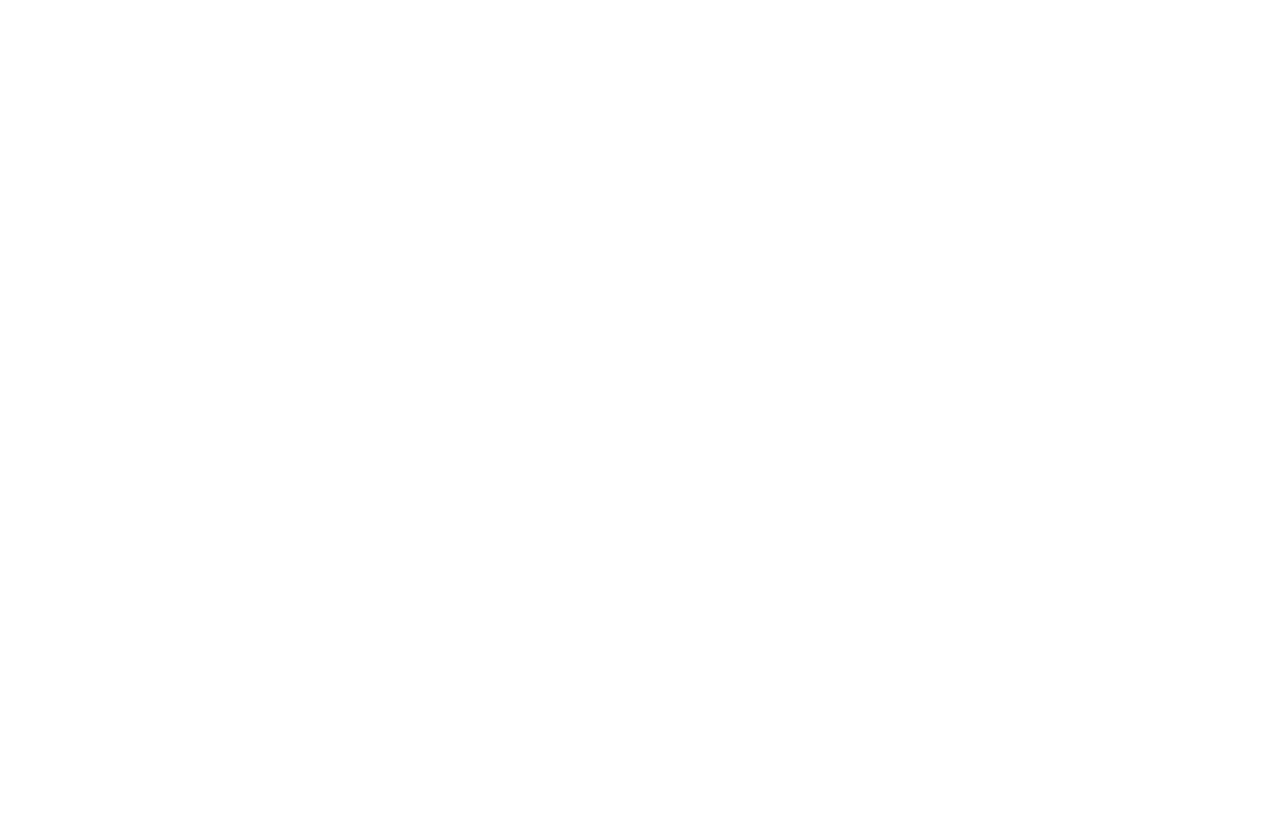
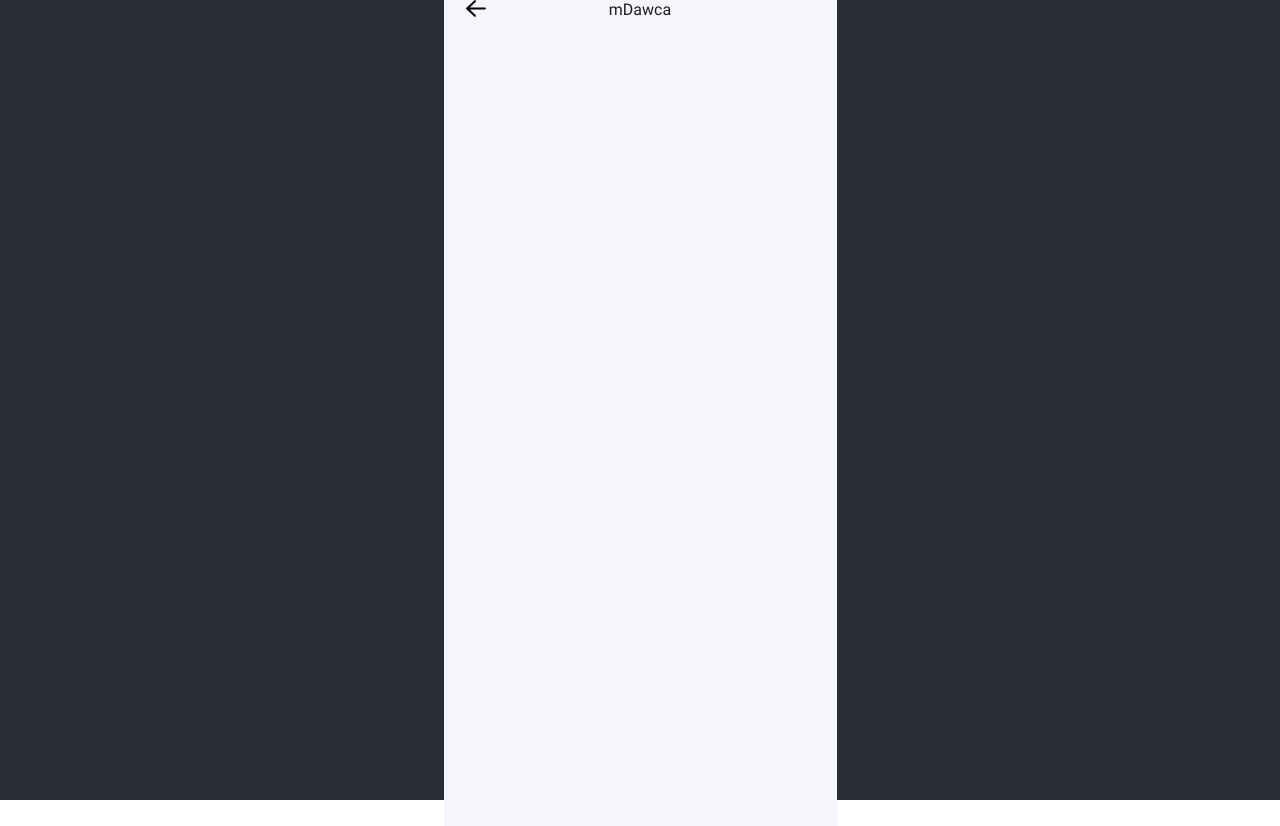
Before and after one commit to Szymon-Krysztopolski/mObiRat, a React (Create React App) app in the folder frontend/: page /map in a window 1280 px wide. Before the commit this address had no page. Before the commit the page ends 800 px from the top, so only its background shows below. Built offline with nearby package versions, Linux system fonts and the light colour scheme.

Commit message:
map for mew

```diff
--- /dev/null
+++ b/frontend/src/Map.css
@@ -0,0 +1,28 @@
+@font-face {
+    font-family: 'Roboto';
+    src: local('Roboto'), url('./fonts/Roboto-Medium.ttf') format('truetype');
+  }
+.arrow-back{
+    margin-left: 22px;
+    height: 17px;
+    width: 20px;
+    align-items: center;
+    position: absolute;
+    margin-top: 25px;
+}
+.title{
+    color: #1D1D1D;
+    text-align: center;
+    font-family: Roboto;
+    font-size: 16px;
+    justify-content: center;
+}
+
+.header{
+    width: 393px;
+    height: 24px;
+    display:flex;
+    justify-content: center;
+    align-items: center;
+    margin-top: 23px;
+}
--- /dev/null
+++ b/frontend/src/Map.js
@@ -0,0 +1,24 @@
+import './Map.css';
+import './App.css'
+import React from 'react';
+
+export class Map extends React.Component{
+  render(){
+    return (
+      <div className="App">
+        <div id='rectangle'>
+          <img className='arrow-back' src='normal_u20_1.svg'></img>
+          <div className='header'>
+
+            <div className='title'>
+              mDawca
+            </div>
+          </div>
+        </div>
+      </div>
+    );
+  }
+
+}
+
+export default Map;
--- a/frontend/src/index.js
+++ b/frontend/src/index.js
@@ -6,6 +6,7 @@
 import Info from './Info';
 import Registration from './Registration';
 import UserPanel from './UserPanel';
+import Map from './Map';
 import { BrowserRouter, Routes, Route } from 'react-router-dom';
 
 const root = ReactDOM.createRoot(document.getElementById('root'));
@@ -18,6 +19,7 @@
         <Route path="/welcome" element={<Welcome />} />
         <Route path="/registration" element={<Registration />} />
         <Route path="/user-panel" element={<UserPanel />} />
+        <Route path="/map" element={<Map />} />
       </Routes>
     </BrowserRouter>
   </React.StrictMode>
```
